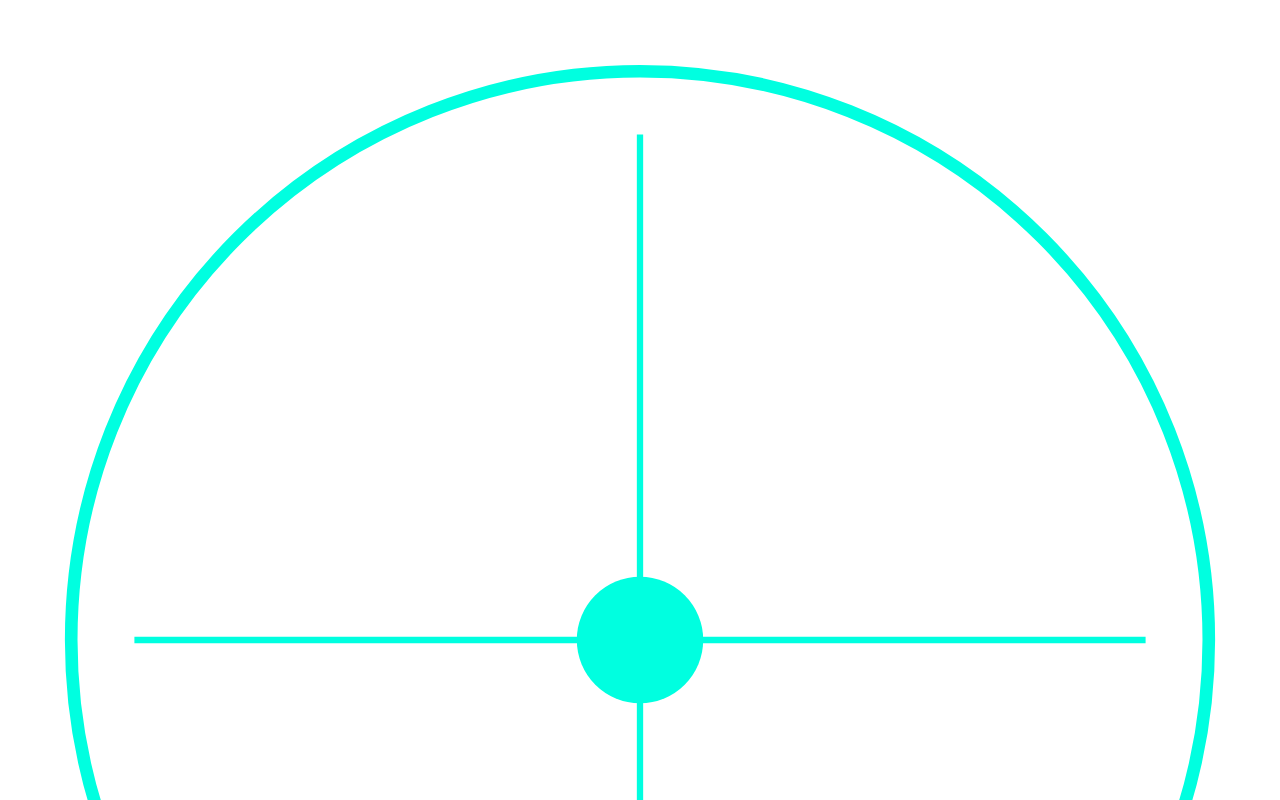
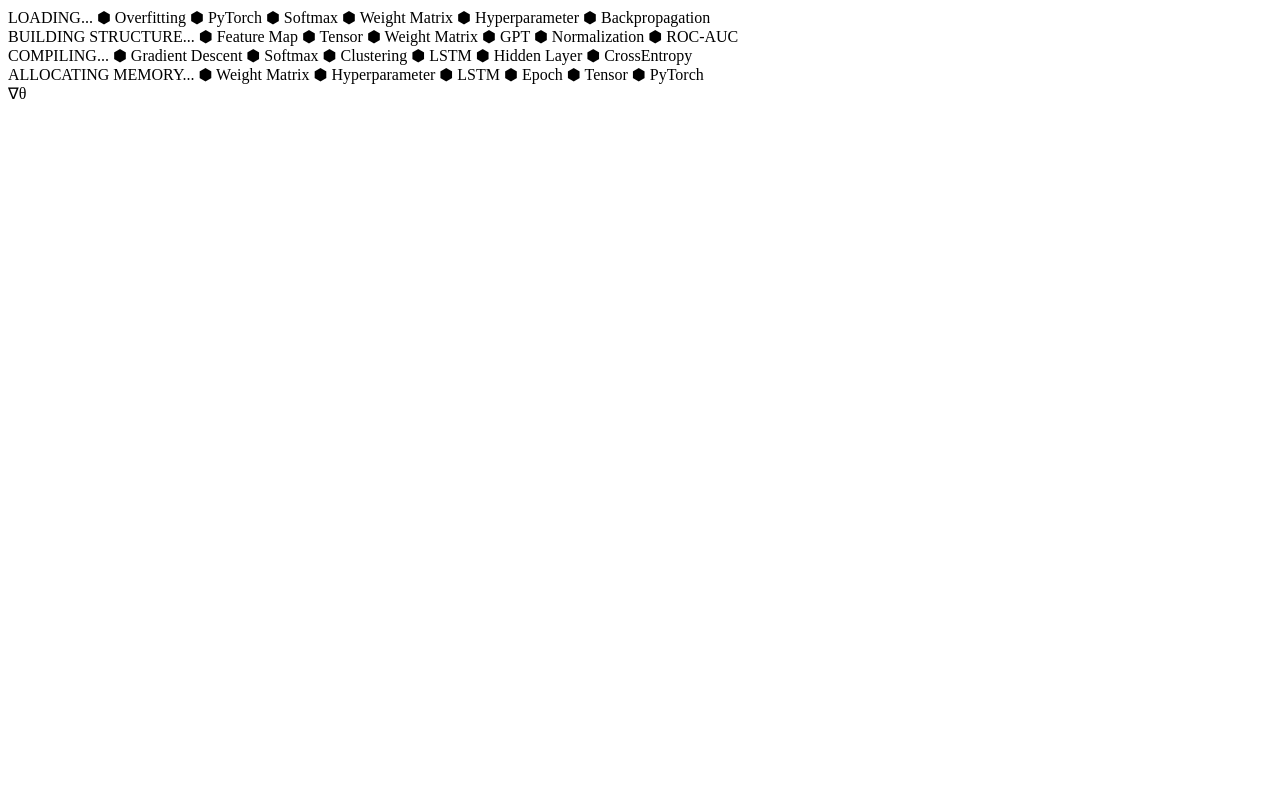
Before and after one commit to Life4five/website, a plain HTML site: page index.html in a window 1280 px wide. Shown: the top 800 px of the page. Drawn offline with Linux system fonts and the light colour scheme.

Commit message:
Update index.html

```diff
--- a/index.html
+++ b/index.html
@@ -1,23 +1,19 @@
 <!DOCTYPE html>
-<html lang="en">
+<html lang="ru">
 <head>
-  <meta charset="UTF-8" />
-  <title>AI Core</title>
-  <link rel="stylesheet" href="style.css" />
+  <meta charset="UTF-8">
+  <title>Life4five</title>
+  <link rel="stylesheet" href="style.css">
 </head>
 <body>
+  <!-- Несколько бегущих строк с терминами Data Science -->
+  <div class="marquee" style="top: 20%;"></div>
+  <div class="marquee" style="top: 40%;"></div>
+  <div class="marquee" style="top: 60%;"></div>
+  <div class="marquee" style="top: 80%;"></div>
 
-  <svg class="core-graphic" viewBox="0 0 100 100">
-    <circle cx="50" cy="50" r="45" stroke="#00ffe0" stroke-width="1" fill="none"/>
-    <line x1="10" y1="50" x2="90" y2="50" stroke="#00ffe0" stroke-width="0.5"/>
-    <line x1="50" y1="10" x2="50" y2="90" stroke="#00ffe0" stroke-width="0.5"/>
-    <circle cx="50" cy="50" r="5" fill="#00ffe0"/>
-  </svg>
-
-  <div class="marquee" style="top: 20%"></div>
-  <div class="marquee" style="top: 40%"></div>
-  <div class="marquee" style="top: 60%"></div>
-  <div class="marquee" style="top: 80%"></div>
+  <!-- Летающий элемент, который ускользает -->
+  <div class="flying-gradient">∇θ</div>
 
   <script src="script.js"></script>
 </body>
```
